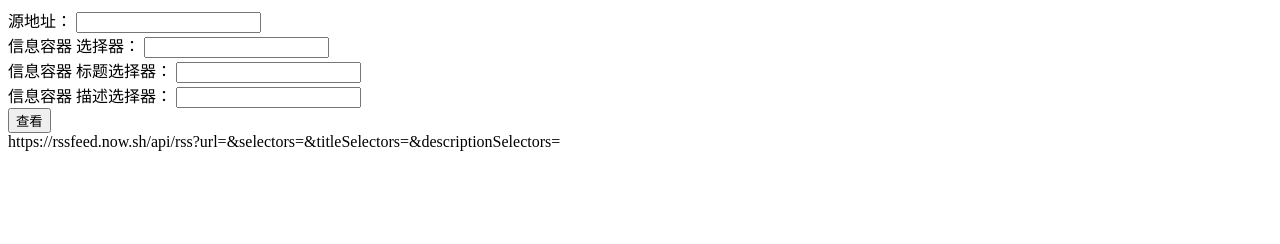
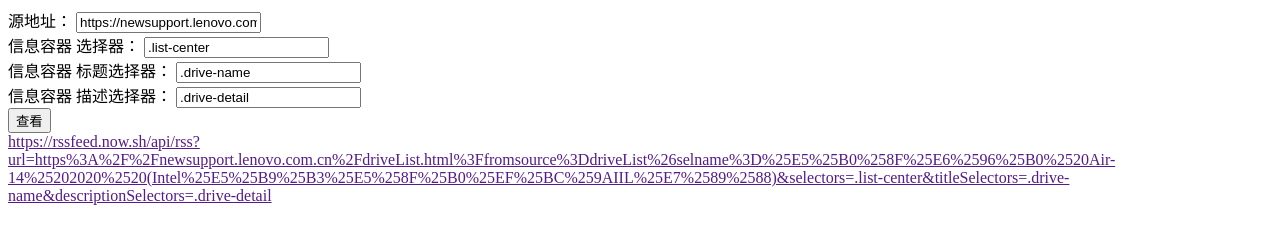
Before and after one commit to lvzegeng/generateRSSFeed, a website: page public/index.html in a window 1280 px wide. Both pictures are taken after a click on the button "查看". Drawn offline with Linux system fonts and the light colour scheme; no server answers.

Commit message:
feat: 优化

```diff
--- a/public/index.html
+++ b/public/index.html
@@ -7,24 +7,26 @@
 <body>
 <form action="">
     <label for="url">源地址：</label>
-    <input type="text" id="url">
+    <input type="text" id="url" value="https://newsupport.lenovo.com.cn/driveList.html?fromsource=driveList&selname=%E5%B0%8F%E6%96%B0%20Air-14%202020%20(Intel%E5%B9%B3%E5%8F%B0%EF%BC%9AIIL%E7%89%88)">
     <br>
 
     <label for="selectors">信息容器 选择器：</label>
-    <input type="text" id="selectors">
+    <input type="text" id="selectors" value=".list-center">
     <br>
 
     <label for="titleSelectors">信息容器 标题选择器：</label>
-    <input type="text" id="titleSelectors">
+    <input type="text" id="titleSelectors" value=".drive-name">
     <br>
 
     <label for="descriptionSelectors">信息容器 描述选择器：</label>
-    <input type="text" id="descriptionSelectors">
+    <input type="text" id="descriptionSelectors" value=".drive-detail">
     <br>
 
     <button id="btn">查看</button>
 </form>
-<div id="rssUrl"></div>
+<div >
+    <a href="" id="rssUrl"></a>
+</div>
 <div id="content"></div>
 
 <script>
@@ -42,6 +44,7 @@
         const rssUrl = `https://rssfeed.now.sh/api/rss?url=${url}&selectors=${selectors}&titleSelectors=${titleSelectors}&descriptionSelectors=${descriptionSelectors}`
 
         document.querySelector('#rssUrl').textContent = rssUrl
+        document.querySelector('#rssUrl').href = rssUrl
 
         fetch(rssUrl).then(data => data.text()).then(data => {
             document.querySelector('#content').textContent = data
```
Also changed, not shown: README.md.
